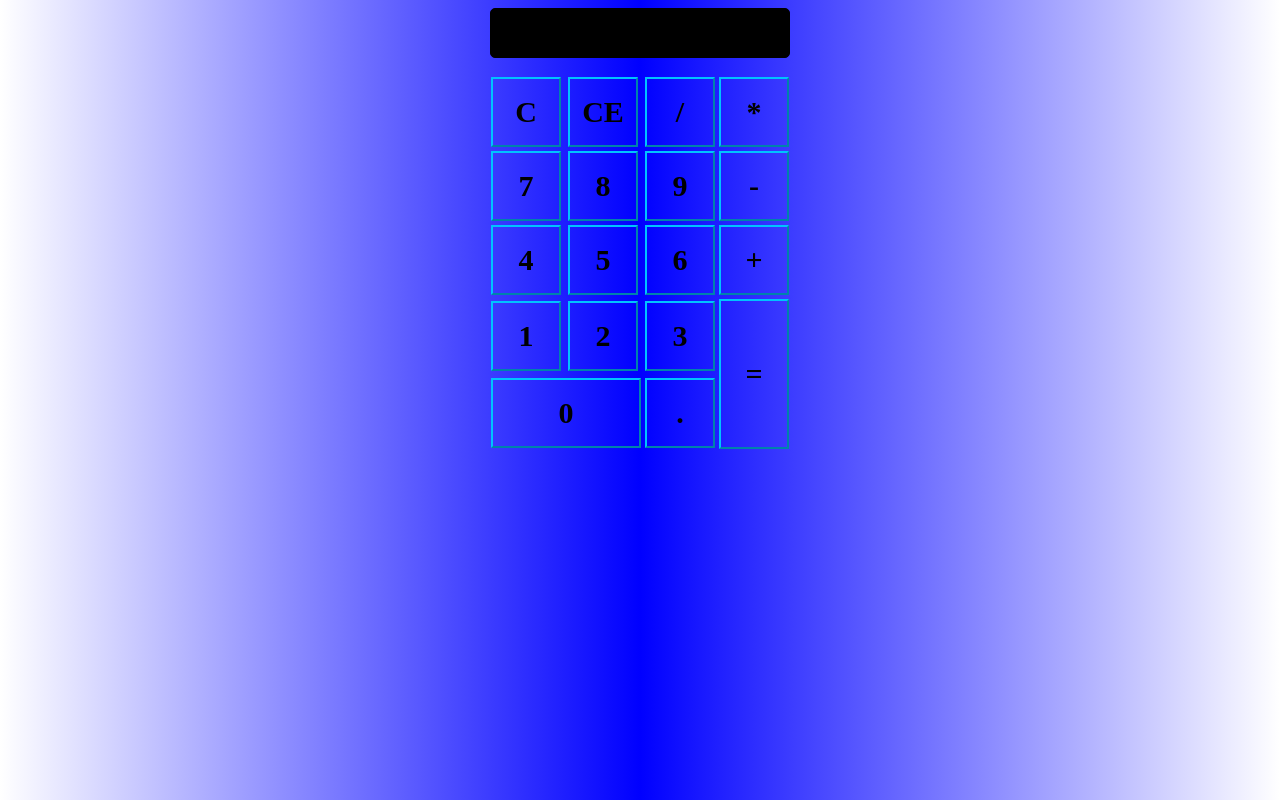
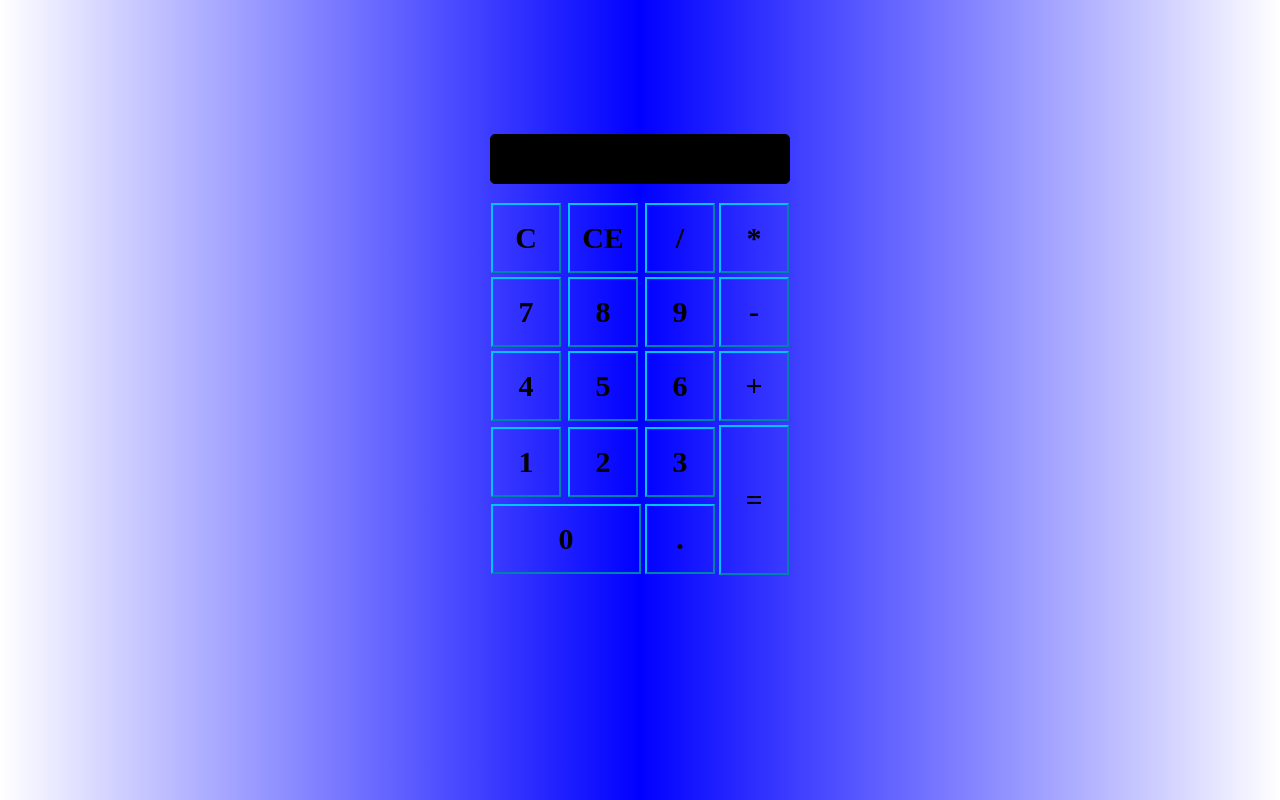
Before and after one commit to rishabhborn2win/calculator, a plain HTML site: page index.html in a window 1280 px wide. Drawn offline with Linux system fonts and the light colour scheme.

Commit message:
Update index.html

```diff
--- a/index.html
+++ b/index.html
@@ -16,7 +16,7 @@
 
         }
         #output{
-            top:10%;
+            margin-top:10%;
             border-radius:5px;
             background-color:black;
             color:white;
```
